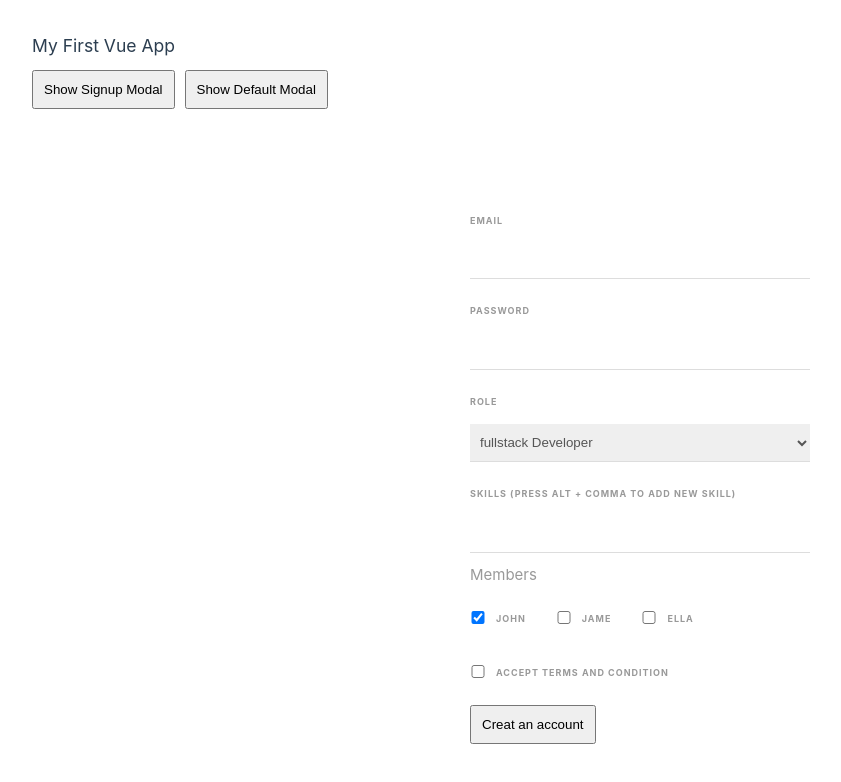
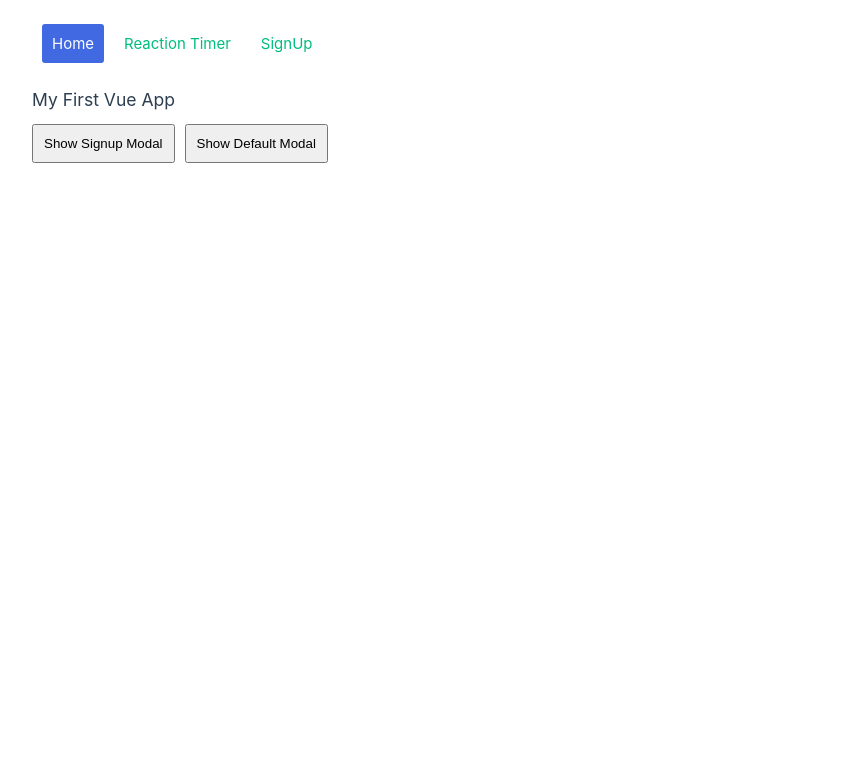
Before and after one commit to dulice/vue-basic, a Vue app: page / in a window 1280 px wide. Shown: the top 782 px of the page, without its empty margins (0-841 px from the left). Built offline with nearby package versions, Linux system fonts and the light colour scheme.

Commit message:
add router

```diff
--- a/package.json
+++ b/package.json
@@ -11,13 +11,15 @@
   },
   "dependencies": {
     "pinia": "^2.1.3",
-    "vue": "^3.3.4"
+    "vue": "^3.3.4",
+    "vue-router": "^4.2.4"
   },
   "devDependencies": {
     "@nightwatch/vue": "0.4.5",
     "@types/nightwatch": "^2.3.23",
     "@vitejs/plugin-vue": "^4.2.3",
     "@vitejs/plugin-vue-jsx": "^3.0.1",
+    "@vue/cli-plugin-router": "~5.0.0",
     "chromedriver": "^114.0.2",
     "geckodriver": "^3.2.0",
     "nightwatch": "^2.6.21",
--- a/src/App.vue
+++ b/src/App.vue
@@ -1,41 +1,26 @@
-<script setup>
-import { ref } from 'vue';
-import Modal from './components/Modal.vue'
-import ReactionTimer from './pages/ReactionTimer.vue';
-import FormInput from './pages/FormInput.vue';
-
-  const title = ref("My First Vue App");
-  const propTitle = ref("Prop Title");
-  const showModal = ref(false);
-  const showModal2 = ref(false);
-  function toggleModal() {
-    showModal.value = !showModal.value;
+<template>
+  <div id="nav">
+    <router-link to="/">Home</router-link>
+    <router-link :to="{ name: 'ReactionTimer' }">Reaction Timer</router-link>
+    <router-link :to="{ name: 'SignUp' }">SignUp</router-link>
+  </div>
+  <router-view/>
+</template>
+<style>
+#nav {
+  padding: 0 0 30px;
+}
+  #nav a {
+    padding: 10px;
+    border-radius: 3px;
+    margin-left: 10px;
   }
-</script>
-<template>
-  <h3>{{ title }}</h3>
-  <Teleport to="#modals">
-    <div v-if="showModal">
-      <Modal @close="toggleModal">
-        <template v-slot:header>
-          <h1>Sign up for news letter</h1>
-        </template>
-        <template v-slot:content>
-          <p>Get update information and promo code</p>
-        </template>
-        <template v-slot:actions>
-          <button @click="toggleModal">Ok</button>
-        </template>
-      </Modal>
-    </div>
-
-    <div v-if="showModal2">
-      <Modal @close="showModal2 = false" :title="propTitle"/>
-    </div>
-  </Teleport>
-  <button @click="toggleModal">Show Signup Modal</button>
-  <button @click="showModal2 = !showModal2">Show Default Modal</button>
-
-  <!-- <ReactionTimer /> -->
-  <FormInput />
-</template>
+  #nav a:hover {
+    background-color: #4169e150;
+    color: white;
+  }
+  .router-link-active {
+    background-color: royalblue;
+    color: white;
+  }
+</style>
--- a/src/main.js
+++ b/src/main.js
@@ -3,9 +3,11 @@
 import { createApp } from 'vue'
 import { createPinia } from 'pinia'
 import App from './App.vue'
+import router from './router'
 
 const app = createApp(App)
 
 app.use(createPinia())
+app.use(router)
 
 app.mount('#app')
--- /dev/null
+++ b/src/pages/ModalPage.vue
@@ -0,0 +1,36 @@
+<script setup>
+import { ref } from "vue";
+import Modal from "../components/Modal.vue";
+
+const title = ref("My First Vue App");
+const propTitle = ref("Prop Title");
+const showModal = ref(false);
+const showModal2 = ref(false);
+function toggleModal() {
+  showModal.value = !showModal.value;
+}
+</script>
+<template>
+  <h3>{{ title }}</h3>
+  <Teleport to="#modals">
+    <div v-if="showModal">
+      <Modal @close="toggleModal">
+        <template v-slot:header>
+          <h1>Sign up for news letter</h1>
+        </template>
+        <template v-slot:content>
+          <p>Get update information and promo code</p>
+        </template>
+        <template v-slot:actions>
+          <button @click="toggleModal">Ok</button>
+        </template>
+      </Modal>
+    </div>
+
+    <div v-if="showModal2">
+      <Modal @close="showModal2 = false" :title="propTitle" />
+    </div>
+  </Teleport>
+  <button @click="toggleModal">Show Signup Modal</button>
+  <button @click="showModal2 = !showModal2">Show Default Modal</button>
+</template>
--- /dev/null
+++ b/src/router/index.js
@@ -0,0 +1,29 @@
+import { createRouter, createWebHistory } from "vue-router";
+import ModalPage from '../pages/ModalPage.vue';
+import ReactionTimer from '../pages/ReactionTimer.vue';
+import Signup from '../pages/FormInput.vue';
+
+const routes = [
+    {
+        path: '/',
+        name: "Home",
+        component: ModalPage
+    },
+    {
+        path: '/reaction-timer',
+        name: "ReactionTimer",
+        component: ReactionTimer,
+    },
+    {
+        path: '/signup',
+        name: "SignUp",
+        component: Signup
+    }
+]
+
+const router = createRouter({
+    history: createWebHistory("/"),
+    routes
+})
+
+export default router;
```
Also changed, not shown: 1 other file (tests, documents, lock files or other folders).
